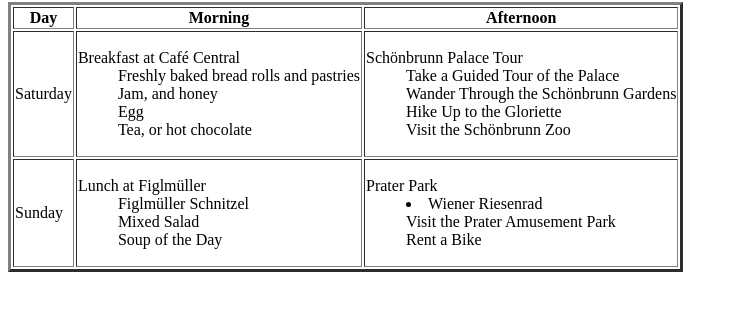
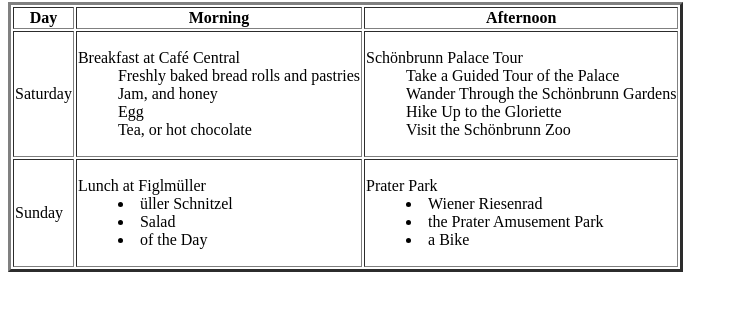
Before and after one commit to shohre-shadman/codefactory-exercises-2025, a plain HTML site: page exercises/html/day2/table.html in a window 1280 px wide. Shown: the part 78-388 px from the top of the page, without its empty margins (0-738 px from the left). Drawn offline with Linux system fonts and the light colour scheme.

Commit message:
add lists2

```diff
--- a/exercises/html/day2/table.html
+++ b/exercises/html/day2/table.html
@@ -48,9 +48,9 @@
                 <dl>
                 <dt>Lunch at Figlmüller</dt>
 
-                  <dd>Figlmüller Schnitzel</dd>
-                  <dd>Mixed Salad</dd>
-                  <dd>Soup of the Day</dd>
+                  <dd><li>üller Schnitzel</dd></li>
+                  <dd><li> Salad</dd></li>
+                  <dd><li> of the Day</dd></li>
                 </dl>
             </td>
             <td>
@@ -58,8 +58,8 @@
             <dt>Prater Park</dt>
 
                     <dd><li> Wiener Riesenrad</dd></li>
-                    <dd>Visit the Prater Amusement Park</dd>
-                    <dd>Rent a Bike</dd>
+                    <dd><li> the Prater Amusement Park</dd></li>
+                    <dd><li> a Bike</dd></li>
             </td>
                  </dl>
 
```
